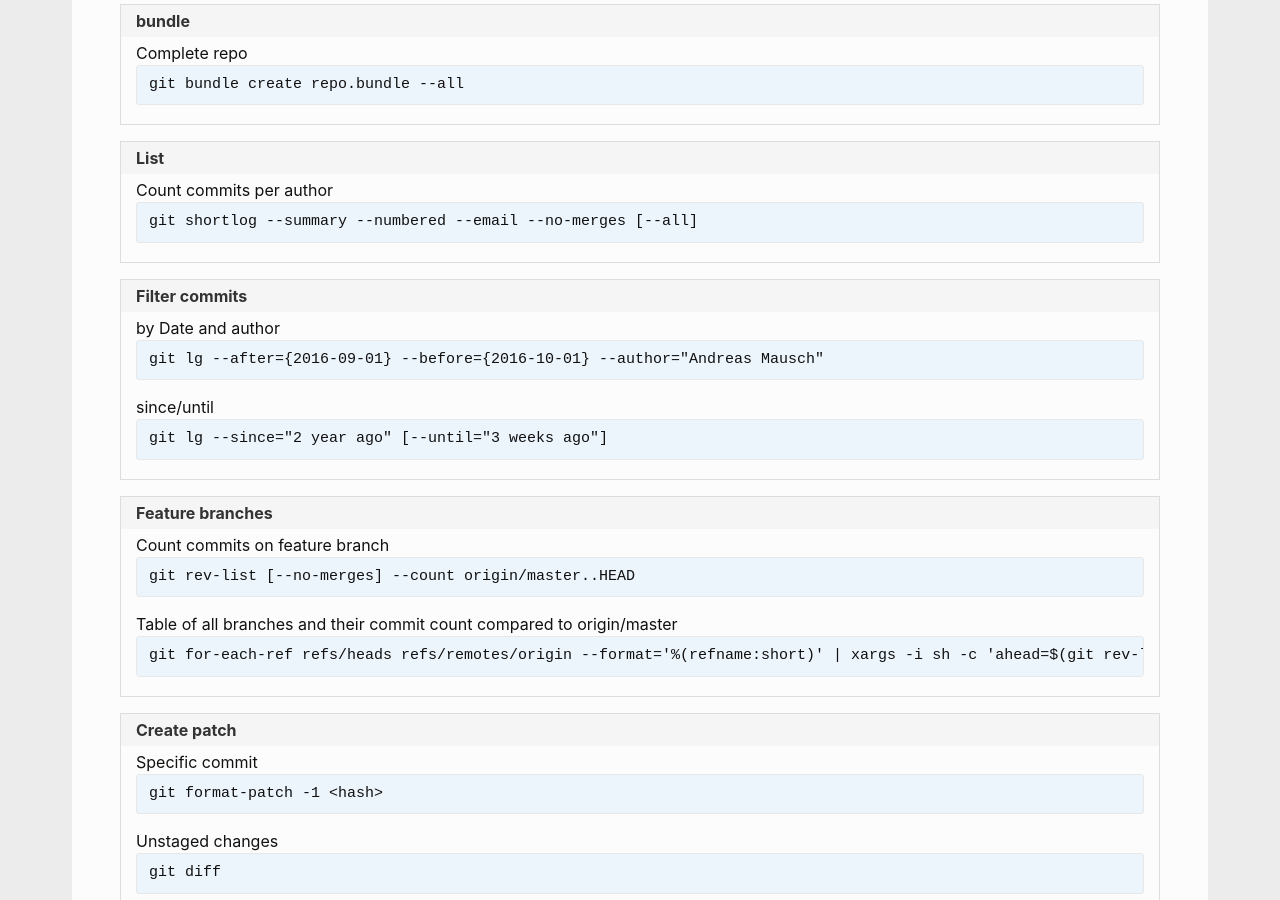
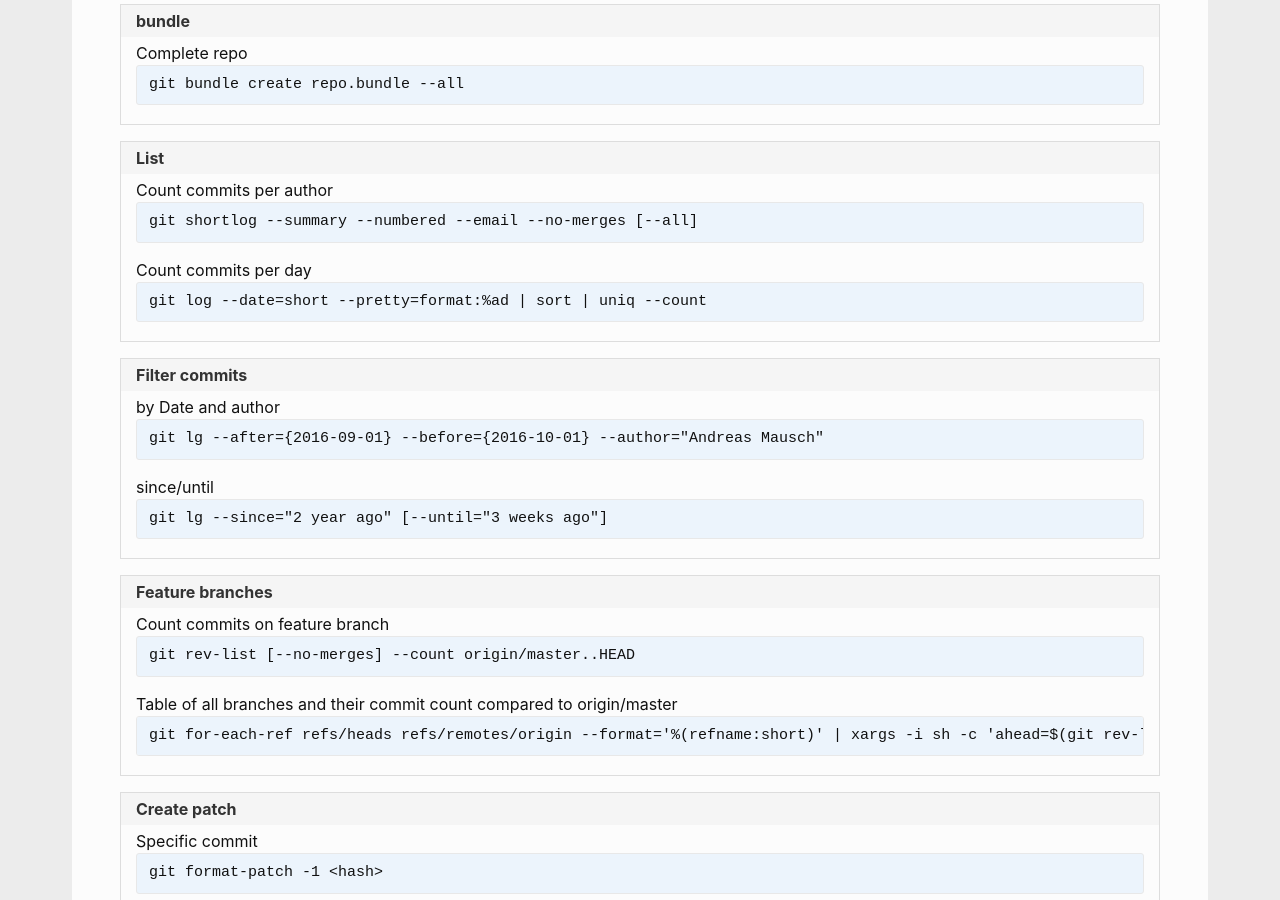
Before and after one commit to andreas-mausch/cheatsheets, a Jekyll site: the page built from _cheatsheets/git.md, in a window 1280 px wide and 900 px high, scrolled down 908 px. Built offline with Jekyll 4.4.1, drawn with Linux system fonts in a browser that asks for light colours.

Commit message:
Count git commits per day

```diff
--- a/_cheatsheets/git.md
+++ b/_cheatsheets/git.md
@@ -22,6 +22,7 @@ section:
   - name: List
     commands:
       Count commits per author: git shortlog --summary --numbered --email --no-merges [--all]
+      Count commits per day: git log --date=short --pretty=format:%ad | sort | uniq --count
   - name: Filter commits
     commands:
       by Date and author: git lg --after={2016-09-01} --before={2016-10-01} --author="Andreas Mausch"
```
